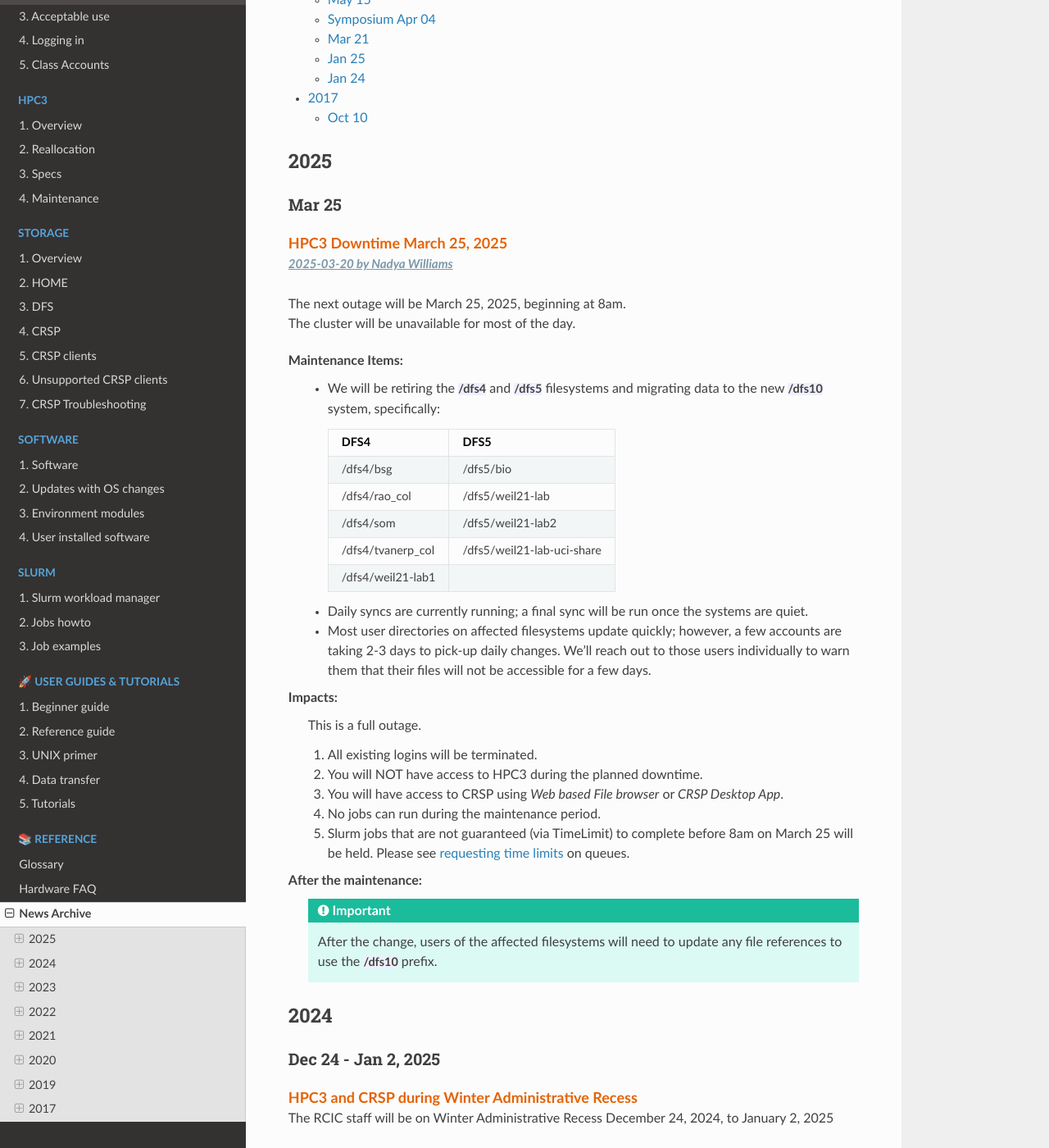
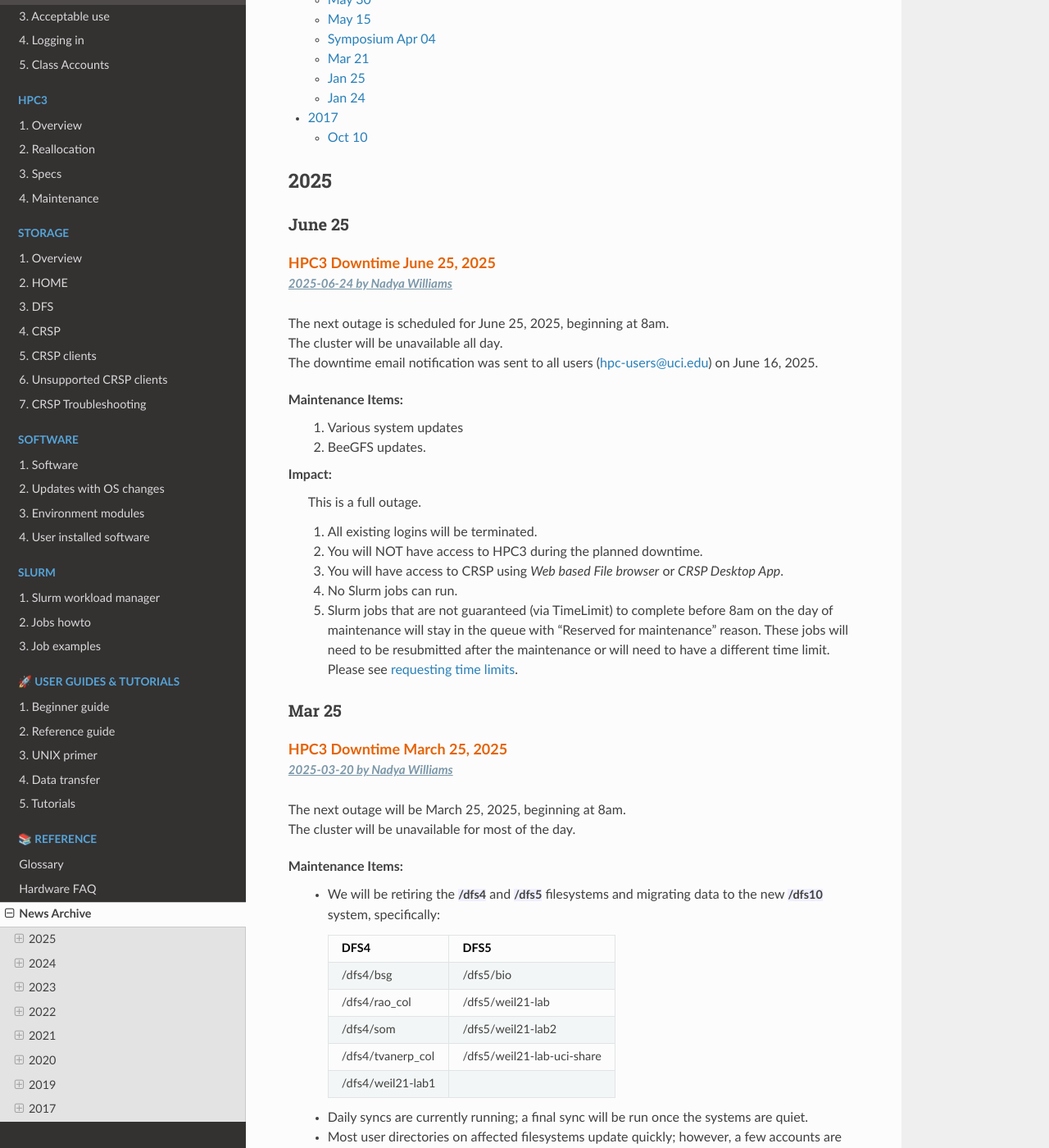
Before and after one commit to RCIC-UCI-Public/website-rcic, a Sphinx documentation site: the page built from docs/source/references/archive.rst, in a window 1280 px wide and 1400 px high, scrolled down 724 px. Shown: the whole window at 82% size. Built offline with Sphinx 7.4.7 and the Read the Docs theme 3.1.0, drawn with Linux system fonts in a browser that asks for light colours.

Commit message:
add june 25 maintenance

```diff
--- a/docs/source/references/archive.rst
+++ b/docs/source/references/archive.rst
@@ -10,6 +10,32 @@
 
 2025
 ----
+
+June 25
+^^^^^^^
+
+| :blogtitle:`HPC3 Downtime June 25, 2025`
+| :blogauthor:`2025-06-24 by Nadya Williams`
+
+| The next outage is scheduled for June 25, 2025, beginning at 8am.
+| The cluster will be unavailable all day.
+| The downtime email notification was sent to all users (hpc-users@uci.edu) on June 16, 2025.
+
+Maintenance Items:
+  1. Various system updates
+  2. BeeGFS updates.
+
+Impact:
+  This is a full outage.
+
+  #. All existing logins will be terminated.
+  #. You will NOT have access to HPC3 during the planned downtime.
+  #. You will have access to CRSP using `Web based File browser` or `CRSP Desktop App`.
+  #. No Slurm jobs can run.
+  #. Slurm jobs that are not guaranteed (via TimeLimit) to complete before 8am on the day of maintenance
+     will stay in the queue with "Reserved for maintenance" reason. These jobs
+     will need to be resubmitted after the maintenance or will need to have a
+     different time limit.  Please see :ref:`requesting time limits <request time>`.
 
 Mar 25
 ^^^^^^
```
